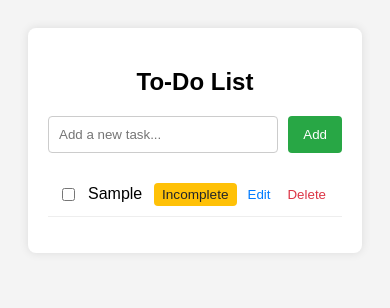
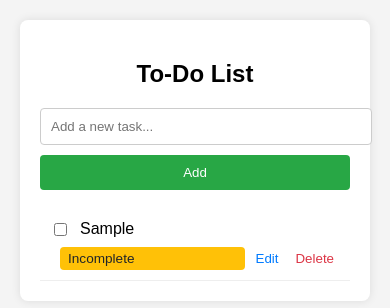
Before and after one commit to drmammenpaul/to-do-list, a plain HTML site: page index.html in a window 390 px wide. Both pictures are taken after typing "Sample" into the empty fields and a click on the button "Add". Drawn offline with Linux system fonts and the light colour scheme.

Commit message:
added responsiveness

```diff
--- a/CSS/styles.css
+++ b/CSS/styles.css
@@ -1,8 +1,8 @@
-
 body {
   font-family: Arial, sans-serif;
   background: #f4f4f4;
   padding: 20px;
+  margin: 0;
 }
 
 .todo-container {
@@ -23,13 +23,15 @@ body {
   display: flex;
   gap: 10px;
   margin-bottom: 20px;
+  flex-wrap: wrap;
 }
 
 .add-task input[type="text"] {
-    flex: 1;
+  flex: 1 1 auto;
   padding: 10px;
   border: 1px solid #ccc;
   border-radius: 4px;
+  min-width: 0;
 }
 
 .add-task button {
@@ -39,11 +41,17 @@ body {
   color: #fff;
   border-radius: 4px;
   cursor: pointer;
+  white-space: nowrap;
+}
+
+.add-task button:hover {
+  background: #007bff;
 }
 
 .task-list {
   list-style: none;
   padding: 0;
+  margin: 0;
 }
 
 .task-item {
@@ -52,11 +60,17 @@ body {
   justify-content: space-between;
   padding: 10px;
   border-bottom: 1px solid #eee;
+  flex-wrap: wrap;
+}
+
+.task-item:hover {
+  background: #edecec;
 }
 
 .task-item span {
   flex: 1;
   margin-left: 10px;
+  min-width: 0;
 }
 
 .task-item.completed span {
@@ -68,6 +82,7 @@ body {
   display: flex;
   align-items: center;
   gap: 5px;
+  flex-wrap: wrap;
 }
 
 .task-actions .status {
@@ -83,11 +98,10 @@ body {
   color: #fff;
 }
 
-  .task-name.completed{
+.task-name.completed {
   text-decoration: line-through;
   color: #888;
 }
-
 
 .task-actions button.edit,
 .task-actions button.delete {
@@ -103,3 +117,23 @@ body {
 .task-actions button.delete {
   color: #dc3545;
 }
+
+/* Responsive Media Query */
+@media (max-width: 500px) {
+  .add-task {
+    flex-direction: column;
+  }
+
+  .add-task input[type="text"],
+  .add-task button {
+    width: 100%;
+  }
+
+
+
+  .task-actions {
+    width: 100%;
+    justify-content: flex-start;
+    margin-top: 8px;
+  }
+}
```
Lines whose indentation alone changed are shown as unchanged.
